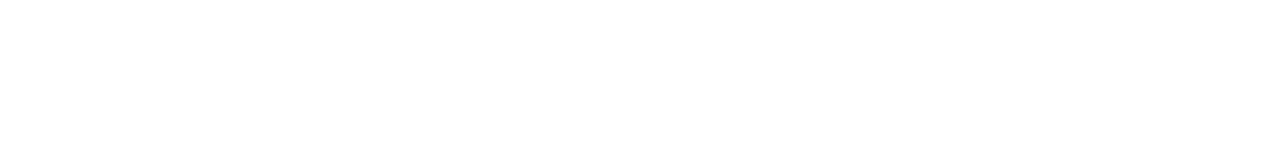
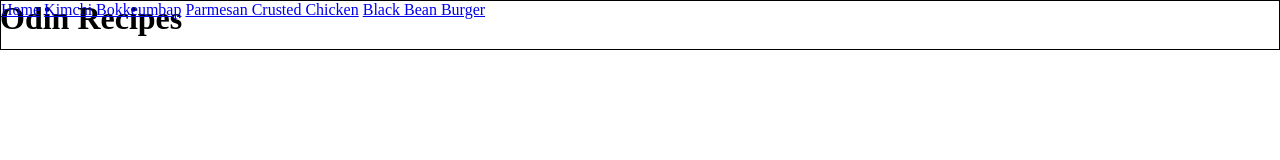
Before and after one commit to tdr3215/odin-recipes, a plain HTML site: page recipes/index.html in a window 1280 px wide. Drawn offline with Linux system fonts and the light colour scheme.

Commit message:
added additional recipe pages as well as basic styling reset

```diff
--- a/recipes/index.html
+++ b/recipes/index.html
@@ -4,9 +4,20 @@
     <meta charset="UTF-8" />
     <meta http-equiv="X-UA-Compatible" content="IE=edge" />
     <meta name="viewport" content="width=device-width, initial-scale=1.0" />
-    <title>Odin Recipes</title>
+    <link rel="stylesheet" href="./styles/styles.css" />
   </head>
+
   <body>
+    <h1>Odin Recipes</h1>
+    <div class="navbar">
+      <ul>
+        <li><a href="./index.html">Home</a></li>
+        <li> <a href="./kimchi-bokkeumbap.html">Kimchi Bokkeumbap</a></li>
+        <li> <a href="./pcc.html">Parmesan Crusted Chicken</a></li>
+        <li> <a href="./bbBurger.html">Black Bean Burger</a></li>
+      </ul>
+    </div>
 
+    <div class="main"></div>
   </body>
 </html>
--- /dev/null
+++ b/recipes/styles/styles.css
@@ -0,0 +1,27 @@
+* {
+  margin: 0;
+  padding: 0;
+  box-sizing: border-box;
+}
+
+body {
+  display: flex;
+}
+
+.navbar {
+  position: fixed;
+  margin-bottom: 0;
+  width: 100%;
+  height: 3.125rem;
+  border: 1px solid black;
+  display: flexbox;
+}
+
+.navbar ul {
+  list-style-type: none;
+}
+
+.navbar li {
+  display: inline;
+  position: relative;
+}
```
Also changed, not shown: recipes/bbBurger.html (added, +16 -0 lines), recipes/kimchi-bokkeumbap.html (added, +13 -0 lines), recipes/pcc.html (added, +12 -0 lines).
